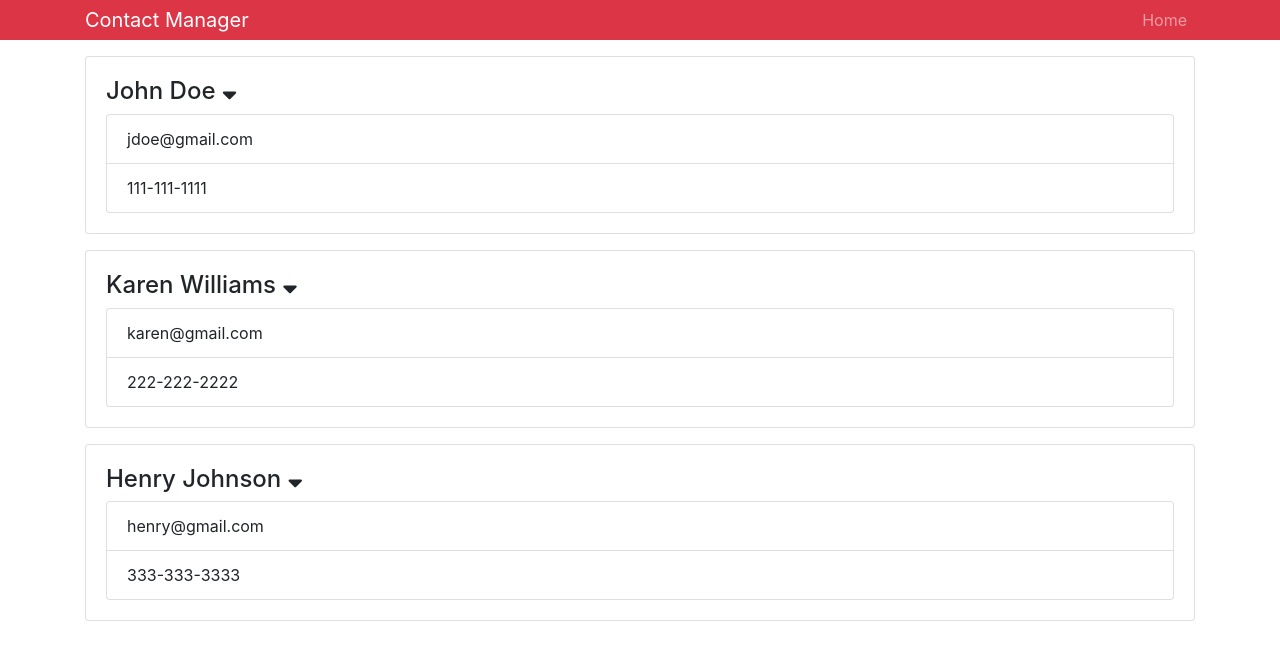
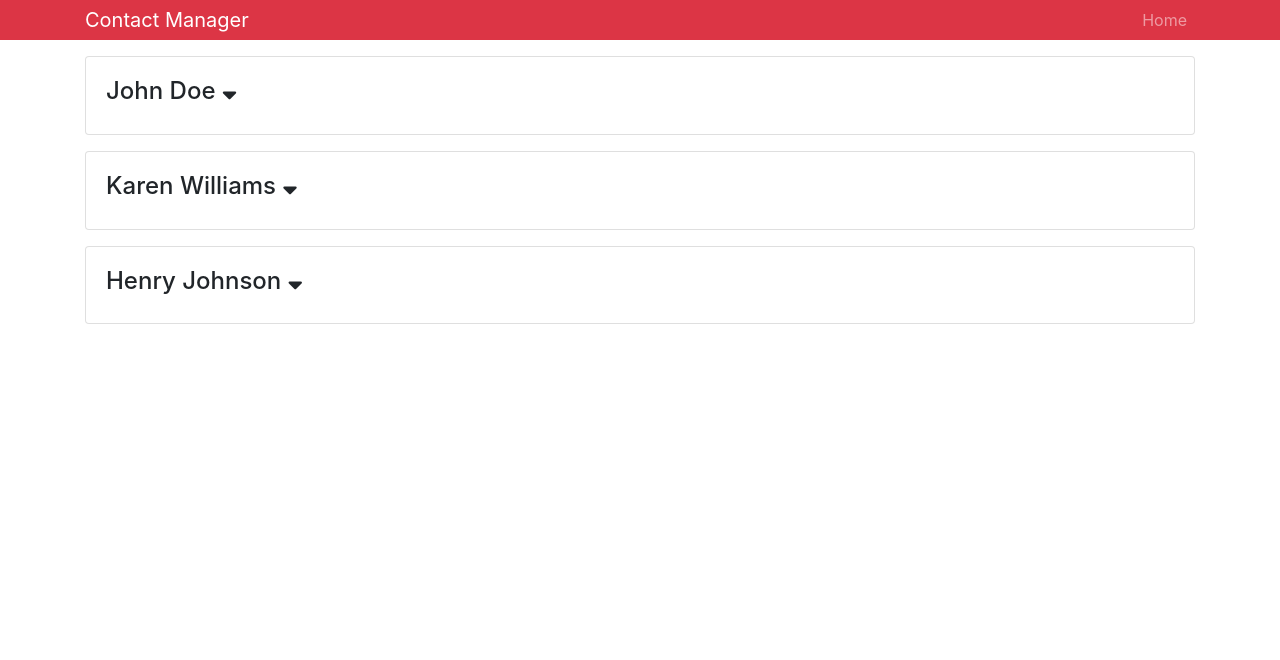
Before and after one commit to seabazz/contactmanager, a React (Create React App) app: page / in a window 1280 px wide. Shown: the top 660 px of the page. Built offline with nearby package versions, Linux system fonts and the light colour scheme.

Commit message:
add change state, add toogle

```diff
--- a/src/components/Contact.js
+++ b/src/components/Contact.js
@@ -2,21 +2,31 @@
 import PropTypes from "prop-types";
 
 class Contact extends Component {
-  state = {};
-
-  onShowClick = e => {};
+  state = {
+    showContactInfo: false
+  };
 
   render() {
     const { name, email, phone } = this.props.contact;
+    const { showContactInfo } = this.state;
+
     return (
       <div className="card card-body mb-3">
         <h4>
-          {name} <i onClick={this.onShowClick} className="fas fa-sort-down" />
+          {name}{" "}
+          <i
+            onClick={() =>
+              this.setState({ showContactInfo: !this.state.showContactInfo })
+            }
+            className="fas fa-sort-down"
+          />
         </h4>
-        <ul className="list-group">
-          <li className="list-group-item">{email}</li>
-          <li className="list-group-item">{phone}</li>
-        </ul>
+        {showContactInfo ? (
+          <ul className="list-group">
+            <li className="list-group-item">{email}</li>
+            <li className="list-group-item">{phone}</li>
+          </ul>
+        ) : null}
       </div>
     );
   }
--- a/src/components/Contacts.js
+++ b/src/components/Contacts.js
@@ -28,11 +28,11 @@
   render() {
     const { contacts } = this.state;
     return (
-      <div>
+      <React.Fragment>
         {contacts.map(contact => (
           <Contact key={contact.id} contact={contact} />
         ))}
-      </div>
+      </React.Fragment>
     );
   }
 }
```
